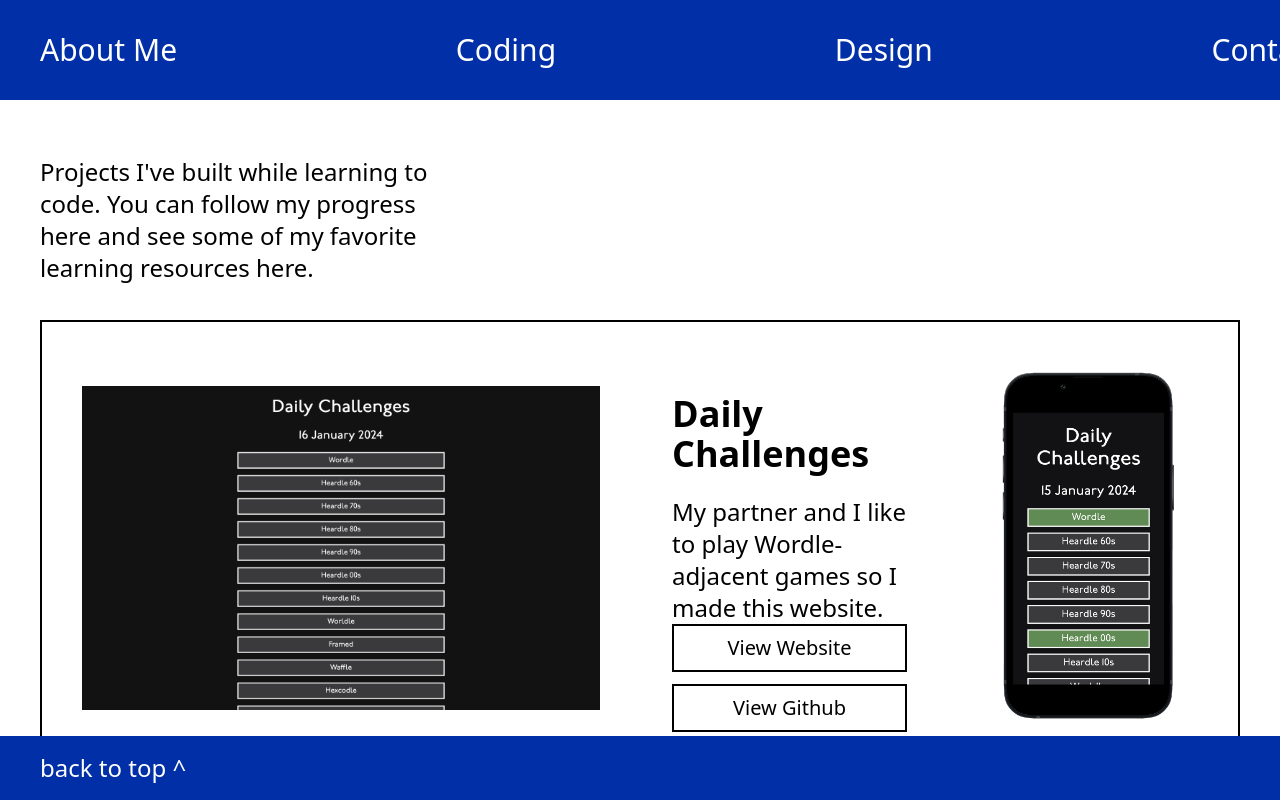
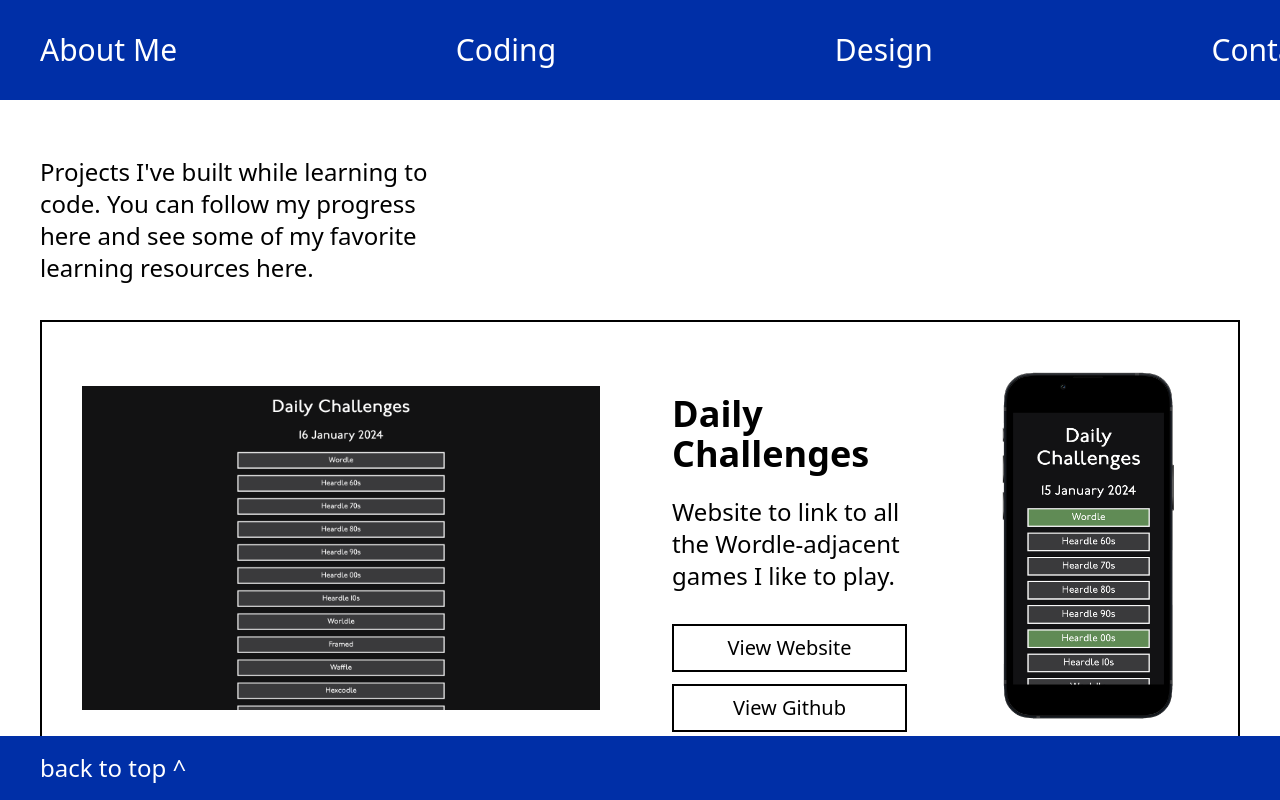
Before and after one commit to jackkershaw/portfolio, a React (Vite) app: page / in a window 1280 px wide. Both pictures are taken after a click on the element "Coding". Shown: the top 800 px of the page. Built offline with nearby package versions, Linux system fonts and the light colour scheme.

Commit message:
make language more formal

```diff
--- a/src/coding.jsx
+++ b/src/coding.jsx
@@ -3,7 +3,7 @@ function Coding() {
     {
       title: "Daily Challenges",
       description:
-        "My partner and I like to play Wordle-adjacent games so I made this website.",
+        "Website to link to all the Wordle-adjacent games I like to play.",
       link: "https://dailychallenges.jackkershaw.net",
       github_link: "https://github.com/jones58/daily-challenges",
       image_folder: "daily-challenges",
```
